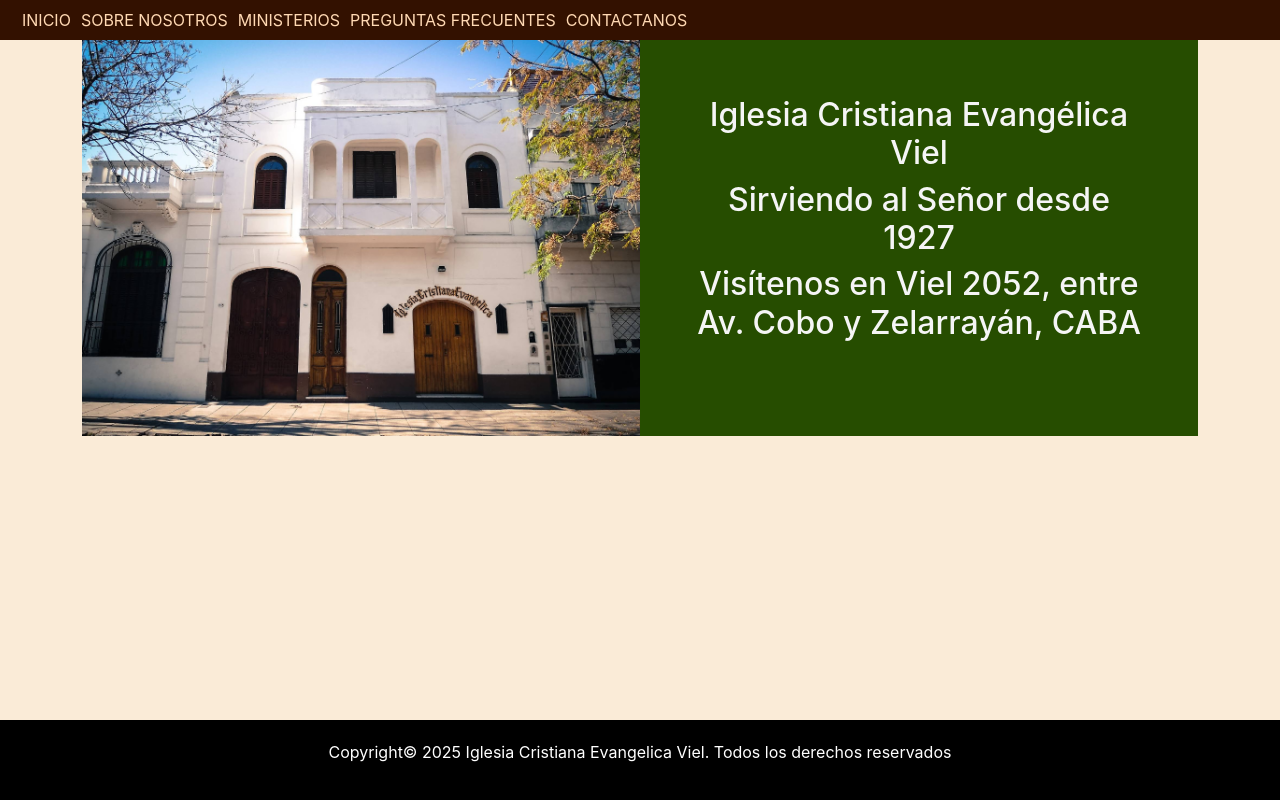
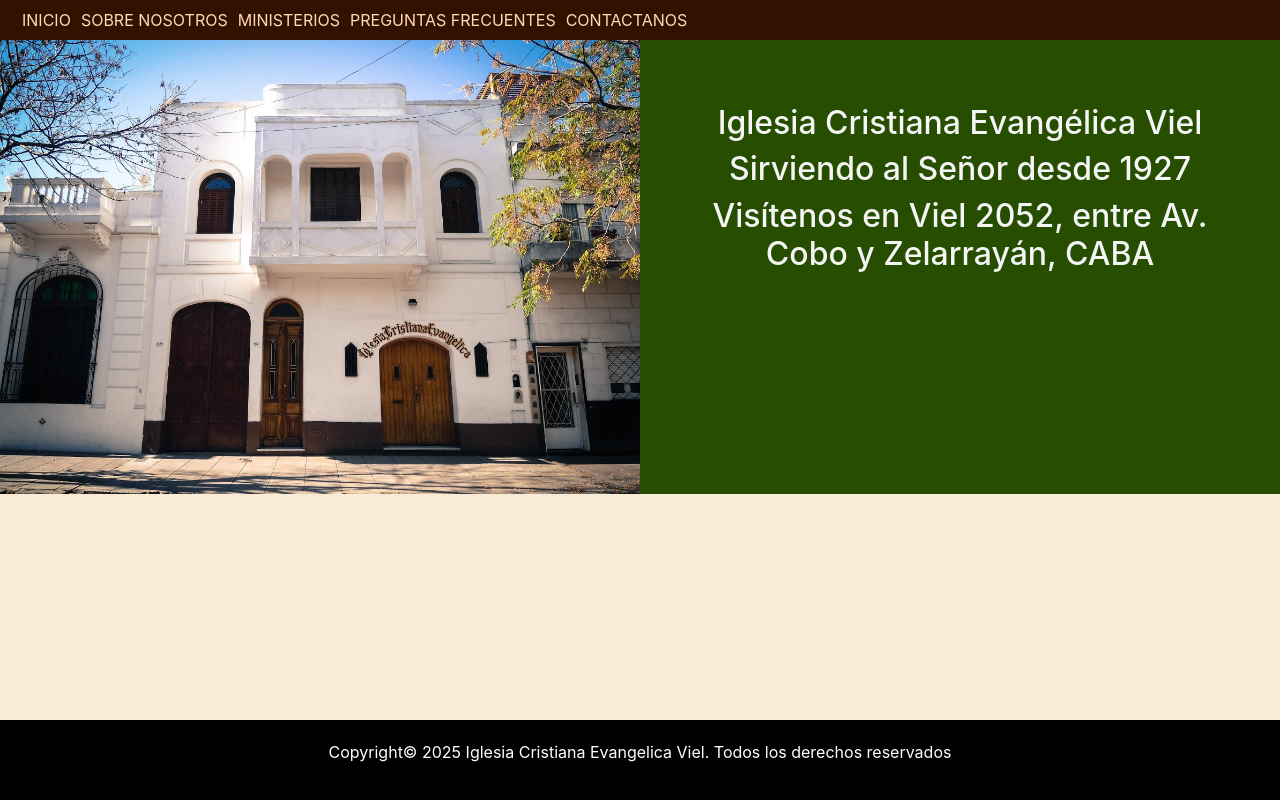
Before and after one commit to Taiel98/pagina-viel, a React (Create React App) app: page / in a window 1280 px wide. Built offline with nearby package versions, Linux system fonts and the light colour scheme.

Commit message:
corrigiendo laterales

```diff
--- a/src/Routes/Inicio.js
+++ b/src/Routes/Inicio.js
@@ -4,7 +4,7 @@ import Imginicio from "../imagenes/Imginicio.png"
 function Inicio(){
     return(
         <>
-        <div className="container">
+        <div className="container full-width-container">
             <div className="row">
                 <div className="col-lg">
                     <img src={Imginicio} alt="imagen de la fachada de la iglesia" id="imginicio"/>
--- a/src/Routes/SobreNosotros.js
+++ b/src/Routes/SobreNosotros.js
@@ -4,7 +4,7 @@ import ImgsobreNosotros from "../imagenes/ImgsobreNosotros.jpeg"
 function SobreNosotros(){
     return(
         <>
-        <div className="container">
+        <div className="container full-width-container">
             <div className="row">
                 <div className="col-md">
                     <div id="reuniones">
--- a/src/index.css
+++ b/src/index.css
@@ -57,15 +57,22 @@ main {
   padding: 10%;
 }
 
-/* Eliminar espacios entre columnas en las páginas Inicio y Sobre Nosotros */
-.container .row {
-  margin: 0;
+/* Eliminar espacios entre columnas SOLO en las páginas Inicio y Sobre Nosotros */
+.full-width-container {
+  max-width: 100% !important;
+  padding: 0 !important;
+  margin: 0 !important;
 }
 
-.container .row .col-lg,
-.container .row .col-md {
-  padding: 0;
+.full-width-container .row {
+  margin: 0 !important;
 }
+
+.full-width-container .row .col-lg,
+.full-width-container .row .col-md {
+  padding: 0 !important;
+}
+
 footer{
   background-color: black;
   color: white;
```
